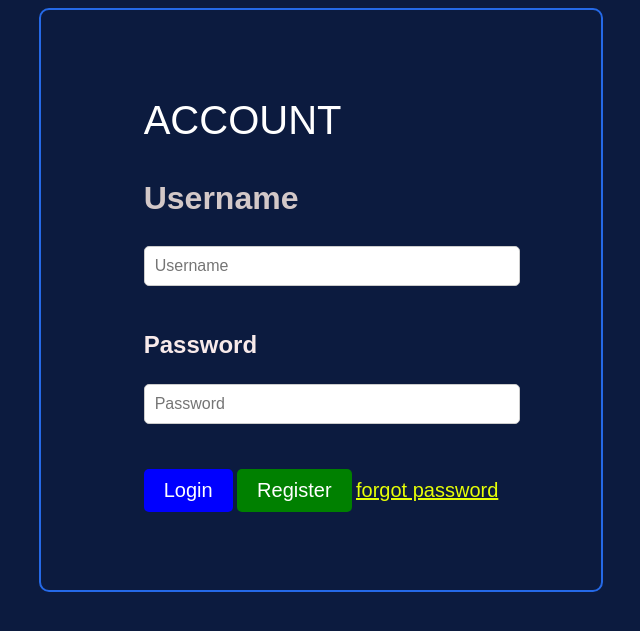
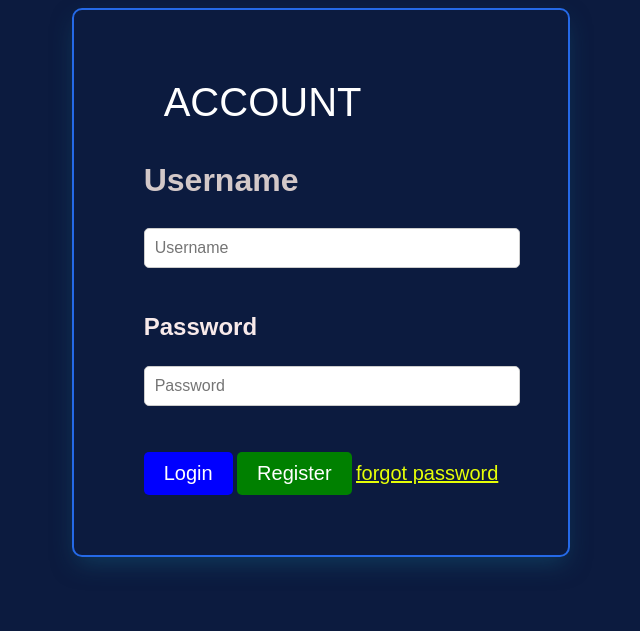
Before and after one commit to johanesjackson2005-web/joh-python, a Django app: page /login/ in a window 1280 px wide. Shown: the top 631 px of the page, without its empty margins (319-959 px from the left). Run offline with Django 5.2, Linux system fonts and the light colour scheme.

Commit message:
change style

```diff
--- a/accounts/templates/login.html
+++ b/accounts/templates/login.html
@@ -48,10 +48,14 @@
 }
 
     .login-Box{
-        padding: 40px 30px;
+          background: var(--bg-card);
+    backdrop-filter: blur(8px);
+    border: 1px solid rgba(255, 255, 255, 0.1);
+    padding: 30px 50px;
+    border-radius: 12px;
+    transition: var(--transition);
+        padding: 60px 70px;
             position: relative;
-            width: 500px;
-            height: 500px;
             background-color: #0c1b3f ;
              border: 20px ;
             border: 20px ;
@@ -60,18 +64,20 @@
             justify-content: center;
             border-radius: 10px;
                 border: 2px solid #2569e7;
+                box-shadow: 0 10px 25px -5px rgba(19, 94, 124, 0.5);
         }
     .login-Box:hover {
             background-color: #0c1b3f ;
         transform: translateY(-5px);
        background: rgba(7, 45, 133, 0.85);
-         box-shadow: 0 10px 25px -5px rgba(0, 0, 0, 0.5);
+         box-shadow: 0 10px 25px -5px rgba(23, 110, 145, 0.5);
 }
         label {
             font-size: 40px;
             font-family: Arial, sans-serif;
             color: white;
             background-color:transparent;
+            padding: 10px 20px;
         }
         button {
             background-color: blue;
--- a/accounts/templates/register.html
+++ b/accounts/templates/register.html
@@ -53,13 +53,15 @@
     border: 1px solid rgba(255, 255, 255, 0.1);
     padding: 30px 50px;
     border-radius: 12px;
-    text-align: center;
     transition: var(--transition);
+    align-items: center;
+            justify-content: center;
 }
 .tool-card:hover {
     transform: translateY(-5px);
     background: rgba(7, 45, 133, 0.85);
-    box-shadow: 0 10px 25px -5px rgba(48, 8, 223, 0.5);
+    box-shadow: 0 10px 25px -5px rgba(19, 176, 182, 0.5);
+     border: 2px solid rgba(11, 133, 155, 0.2);
 }
 .login-Box{
                 position: relative;
```
